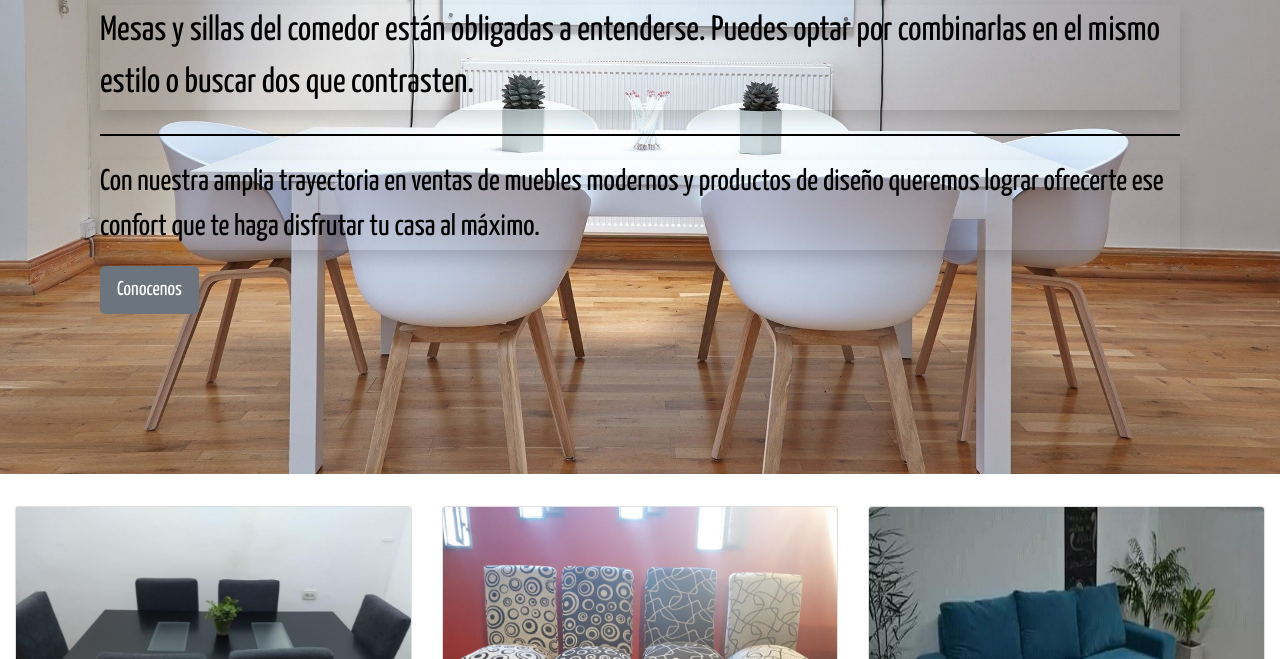
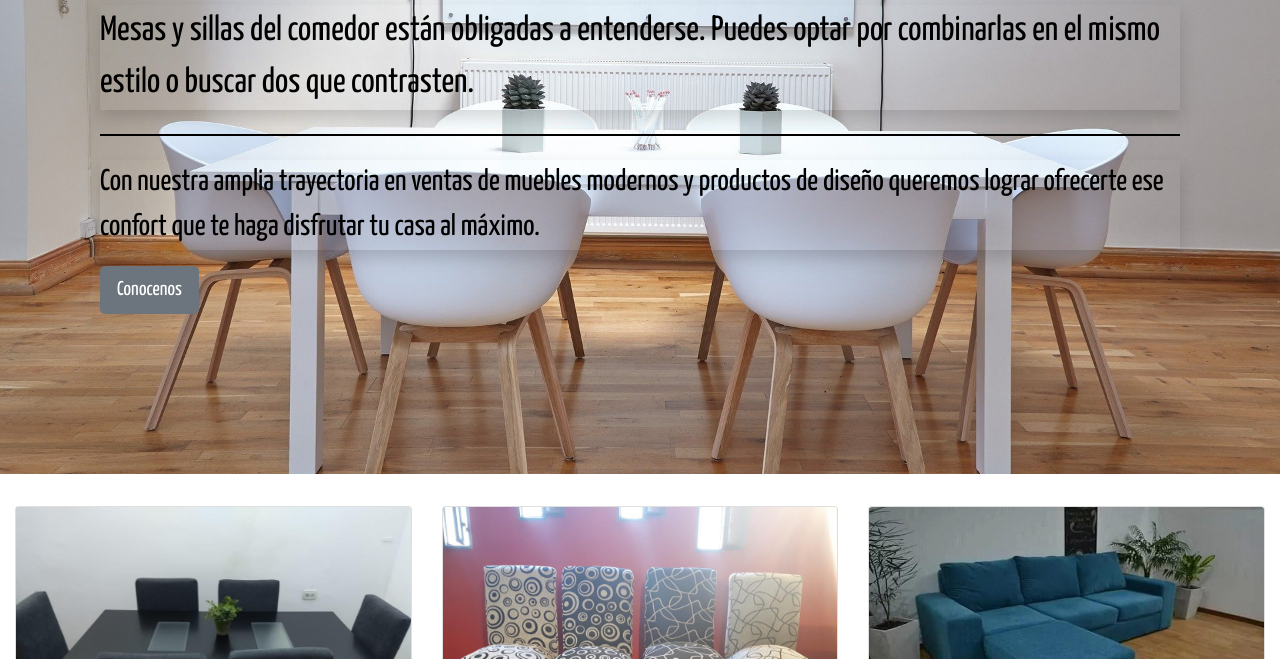
Before and after one commit to jonimaldo88/Bhome, a plain HTML site: page index.html in a window 1280 px wide. Shown: the part 293-952 px from the top of the page. Drawn offline with nearby package versions, Linux system fonts and the light colour scheme; a web font is replaced by a local one.

Commit message:
actualizacion de datos

```diff
--- a/index.html
+++ b/index.html
@@ -51,7 +51,7 @@
             <p class="shadow"> Con nuestra amplia trayectoria en ventas de muebles modernos y productos de
             diseño queremos lograr ofrecerte ese confort que te haga disfrutar tu casa al
             máximo.</p>
-            <a class="btn btn-secondary btn-lg" href="./sobreNosotros.html" role="button">Conocenos</a>
+            <a class="btn btn-secondary btn-lg" href="./sobrenosotros.html" role="button">Conocenos</a>
           </div>
     </main>
 </section>
--- a/sass/scss/style.scss
+++ b/sass/scss/style.scss
@@ -1,12 +1,6 @@
 @import "generales";
 $color:black;
 
-body{
-    color: black;
-    font-family: 'Yanone Kaffeesatz', sans-serif;
-    font-size: 30px;
-    background-color: white;
-}
 .navbarCustom{
     padding: 0.5%;
     margin: 0%;
@@ -33,7 +27,7 @@ body{
     text-align: center;
 }
 .carta--img{
-    height: 400px;
+    height: 235px;
 }
 .carta__principal{
     width: 100%;
```
Also changed, not shown: sass/css/style.css.
